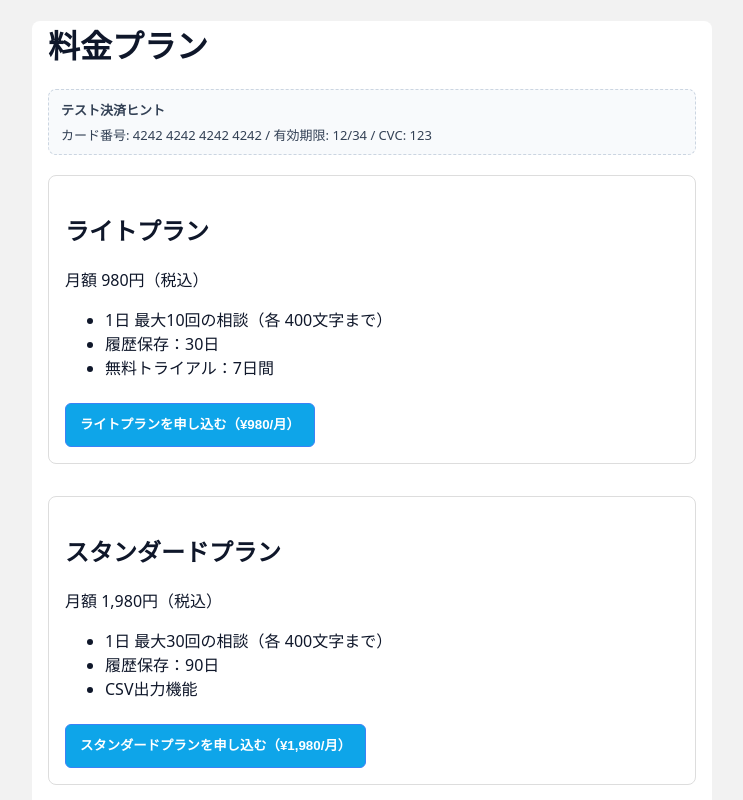
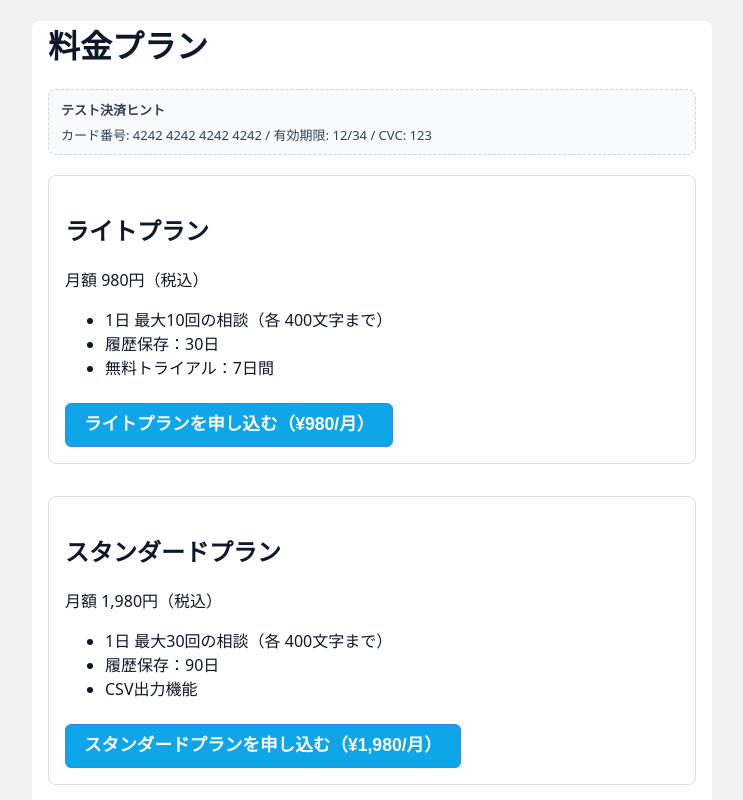
Before and after one commit to yasuhirookura/mentalgpt-react-starter, a React (Create React App) app: page /pricing in a window 1280 px wide. Shown: the top 800 px of the page, without its empty margins (268-1011 px from the left). Built offline with nearby package versions, Linux system fonts and the light colour scheme.

Commit message:
feat: update src/pages/Pricing.jsx

```diff
--- a/src/App.module.css
+++ b/src/App.module.css
@@ -15,7 +15,7 @@
 .button {
   margin-top: 1rem;
   padding: 0.5rem 1rem;
-  font-size: 1.5rem;
+  font-size: 1rem;
   background-color: #007bff;
   color: white;
   border: none;
--- a/src/pages/Pricing.jsx
+++ b/src/pages/Pricing.jsx
@@ -102,7 +102,7 @@ borderRadius: 8,
 <button
 type="button"
 className="btn primary"
-style={{ marginTop: 8 }}
+style={{ marginTop: 8, fontSize: "1.1rem", fontWeight: 600, padding: "10px 18px" }}
 onClick={() => handleSubscribe("light")}
 disabled={!!loadingPlan}
 >
@@ -129,7 +129,7 @@ borderRadius: 8,
 <button
 type="button"
 className="btn primary"
-style={{ marginTop: 8 }}
+style={{ marginTop: 8, fontSize: "1.1rem", fontWeight: 600, padding: "10px 18px" }}
 onClick={() => handleSubscribe("standard")}
 disabled={!!loadingPlan}
 title="すぐに課金が開始されます"
```
